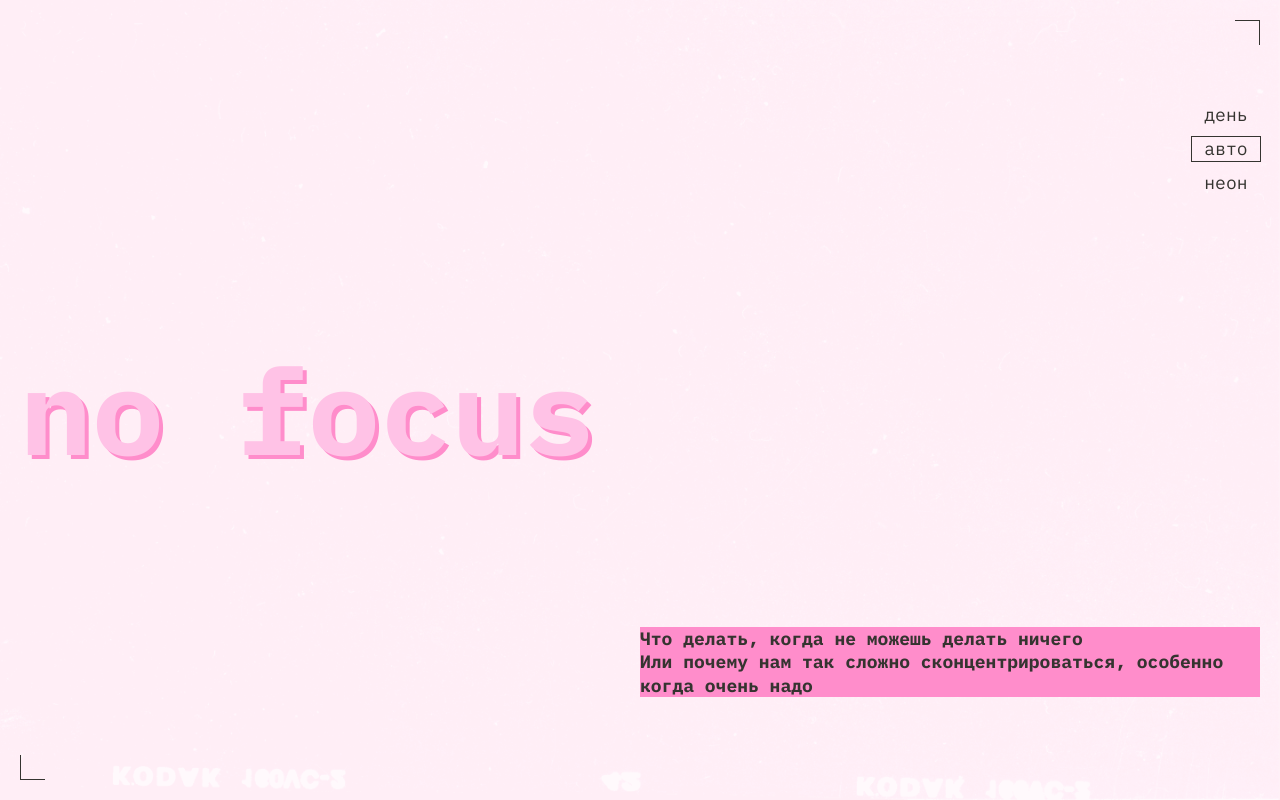
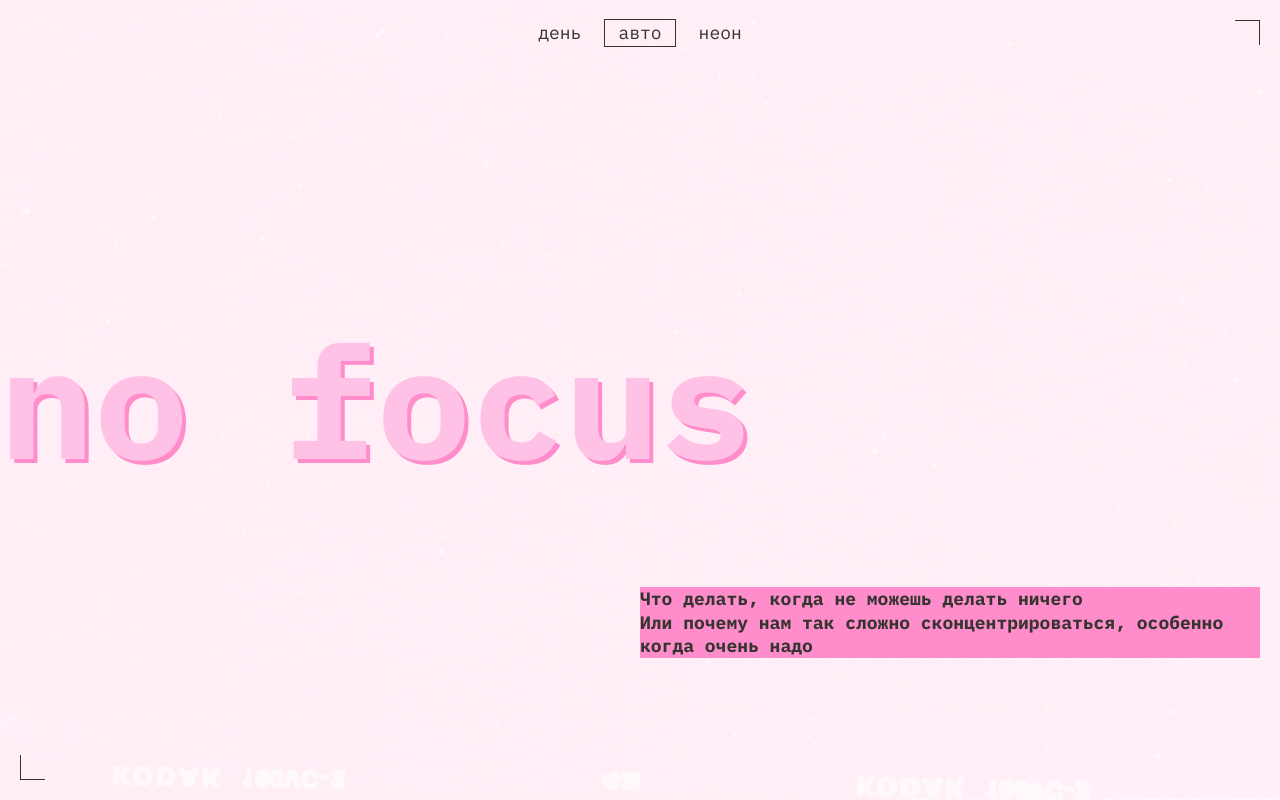
Before and after one commit to dearb0y/slozhno-sosredotochitsya-fd, a website: page index.html in a window 1280 px wide. Shown: the top 800 px of the page. Drawn offline with Linux system fonts and the light colour scheme.

Commit message:
Поправил отображение в соответствии с макетом

```diff
--- a/styles/dark.css
+++ b/styles/dark.css
@@ -26,6 +26,10 @@
   /* BEGIN: Переменные h2 (xl) */
   --h2-color: var(--color-primary);
   /* END: Переменные h2 (xl) */
+
+  /* BEGIN: Переменные шапки сайта (header) */
+  --header-decor-display: flex;
+  /* END: Переменные шапки сайта (header) */
 
   /* BEGIN: Переменные кнопки смены темы (header__theme-menu-button) */
   --theme-button-color: var(--color-accent);
--- a/styles/light.css
+++ b/styles/light.css
@@ -96,6 +96,7 @@
     calc(0.9rem + 14.453vw),
     var(--h1-font-size-lg)
   );
+  --h1-font-size: var(--h1-font-size-mobile);
   --h1-line-height: var(--line-height-xs);
   --h1-text-shadow: 4px 4px 0 var(--color-accent);
   --h1-color: var(--color-pink-light);
@@ -116,6 +117,7 @@
 
   /* BEGIN: Переменные шапки сайта (header) */
   --header-min-block-size: 668px;
+  --header-title-margin-inline-start: 0;
   --header-description-inline-size: max(
     50%,
     calc(var(--breakpoint-base) - 2 * var(--container-padding))
@@ -127,7 +129,7 @@
   /* END: Переменные шапки сайта (header) */
 
   /* BEGIN: Переменные кнопки смены темы (header__theme-menu-button) */
-  --theme-button-padding: 0.3rem 1.25rem;
+  --theme-button-padding: 0.4rem 1.35rem;
   --theme-button-font-family: var(--font-family-base);
   --theme-button-font-size: var(--font-size-base);
   --theme-button-font-weight: var(--font-weight-base);
@@ -153,9 +155,9 @@
   --content-gap: clamp(var(--content-gap-min), calc(0.183rem + 10.178vw), var(--content-gap-max));
   /* END: Переменные основного контента сайта (content) */
 
-  /* BEGIN: Переменные секции (section) */
+  /* BEGIN: Переменные общей секции (section) */
   --section-gap: 2rem;
-  /* END: Переменные секции (section) */
+  /* END: Переменные общей секции (section) */
 
   /* BEGIN: Переменные ссылки (link) */
   --link-font-size: inherit;
@@ -178,3 +180,17 @@
   --decorated-decor-element-size: 2.5rem;
   /* END: Переменные декорированной зоны (decorated-zone) */
 }
+
+/* BEGIN: Стили для tablet устройств (от 768px до 1023px) */
+@media (width >= 768px) {
+  :root.theme-light {
+    /* BEGIN: Переменные h1 (xxl) */
+    --h1-font-size: var(--h1-font-size-tablet);
+    /* END: Переменные h1 (xxl) */
+
+    /* BEGIN: Переменные шапки сайта (header) */
+    --header-title-margin-inline-start: -20px;
+    /* END: Переменные шапки сайта (header) */
+  }
+}
+/* END: Стили для tablet устройств (от 768px до 1023px) */
--- a/styles/style.css
+++ b/styles/style.css
@@ -58,7 +58,7 @@
 
 .title_size_xxl {
   color: var(--h1-color);
-  font-size: var(--h1-font-size-mobile);
+  font-size: var(--h1-font-size);
   line-height: var(--h1-line-height);
   text-shadow: var(--h1-text-shadow);
 }
@@ -90,6 +90,7 @@
 .header__inner {
   position: relative;
   display: grid;
+  grid-template-rows: 1fr min-content 1fr;
   justify-items: end;
   align-items: center;
   margin: 0 auto;
@@ -100,6 +101,7 @@
 
 .header__title {
   justify-self: start;
+  margin-inline-start: var(--header-title-margin-inline-start);
 }
 
 .header__description {
@@ -427,6 +429,13 @@
 
 /* BEGIN: Стили для tablet устройств (от 768px до 1023px) */
 @media (width >= 768px) {
+  /* BEGIN: Стили шапки сайта (header) */
+  .header__title {
+    justify-self: start;
+    margin-inline-start: var(--header-title-margin-inline-start);
+  }
+  /* END: Стили шапки сайта (header) */
+
   /* BEGIN: Стили секции (section) */
   .section__inner {
     grid-template-columns: 1fr 2fr;
@@ -435,8 +444,8 @@
 
   /* BEGIN: Стили секции снижения концентрации (concentration-decrease) */
   .concentration-decrease__content {
+    grid-column: 1 / -1;
     grid-row: 2;
-    grid-column: 1 / -1;
   }
   /* END: Стили секции снижения концентрации (concentration-decrease) */
 
@@ -477,6 +486,16 @@
 
 /* BEGIN: Стили для desktop устройств (от 1024px) */
 @media (width >= 1024px) {
+  /* BEGIN: Стили навигации сайта по смене темы (header__theme-menu) */
+  .header__theme-menu {
+    justify-self: center;
+    align-self: start;
+  }
+  .header__theme-menu-list {
+    flex-direction: row;
+  }
+  /* END: Стили навигации сайта по смене темы (header__theme-menu) */
+
   /* BEGIN: Стили секции снижения концентрации (concentration-decrease) */
   .concentration-decrease__content {
     grid-template-columns: repeat(3, 1fr);
--- a/styles/variables.css
+++ b/styles/variables.css
@@ -95,6 +95,7 @@
     calc(0.9rem + 14.453vw),
     var(--h1-font-size-lg)
   );
+  --h1-font-size: var(--h1-font-size-mobile);
   --h1-line-height: var(--line-height-xs);
   --h1-text-shadow: 4px 4px 0 var(--color-accent);
   --h1-color: var(--color-pink-light);
@@ -115,6 +116,7 @@
 
   /* BEGIN: Переменные шапки сайта (header) */
   --header-min-block-size: 668px;
+  --header-title-margin-inline-start: 0;
   --header-description-inline-size: max(
     50%,
     calc(var(--breakpoint-base) - 2 * var(--container-padding))
@@ -126,7 +128,7 @@
   /* END: Переменные шапки сайта (header) */
 
   /* BEGIN: Переменные кнопки смены темы (header__theme-menu-button) */
-  --theme-button-padding: 0.3rem 1.25rem;
+  --theme-button-padding: 0.4rem 1.35rem;
   --theme-button-font-family: var(--font-family-base);
   --theme-button-font-size: var(--font-size-base);
   --theme-button-font-weight: var(--font-weight-base);
@@ -177,3 +179,17 @@
   --decorated-decor-element-size: 2.5rem;
   /* END: Переменные декорированной зоны (decorated-zone) */
 }
+
+/* BEGIN: Стили для tablet устройств (от 768px до 1023px) */
+@media (width >= 768px) {
+  :root {
+    /* BEGIN: Переменные h1 (xxl) */
+    --h1-font-size: var(--h1-font-size-tablet);
+    /* END: Переменные h1 (xxl) */
+
+    /* BEGIN: Переменные шапки сайта (header) */
+    --header-title-margin-inline-start: -20px;
+    /* END: Переменные шапки сайта (header) */
+  }
+}
+/* END: Стили для tablet устройств (от 768px до 1023px) */
```
